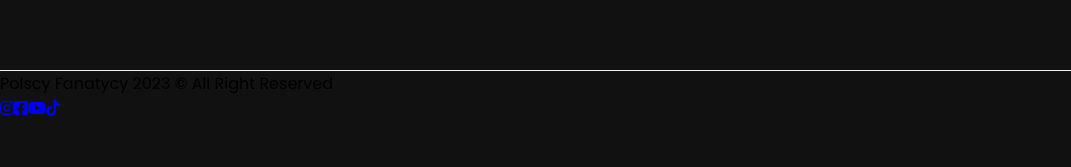
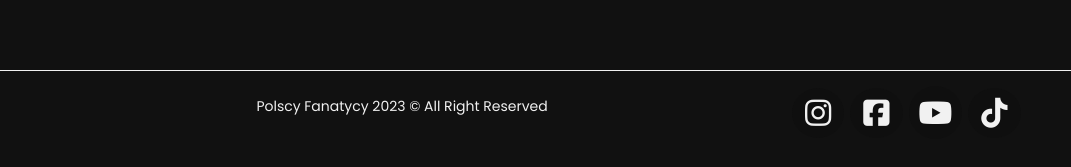
Before and after one commit to rezio3/polscy-fanatycy-website, a React (Create React App) app: page / in a window 1280 px wide. Shown: the part 4388-4555 px from the top of the page, without its empty margins (0-1071 px from the left). Built offline with nearby package versions, Linux system fonts and the light colour scheme.

Commit message:
update footer styles

```diff
--- a/src/style/css/footer.css
+++ b/src/style/css/footer.css
@@ -1,5 +1,32 @@
 .footer-container {
-  height: 150px;
+  height: 100px;
   width: 100%;
   border-top: 1px solid #f1f1f1;
+  display: flex;
+  justify-content: space-evenly;
 }
+.footer-container .copyright {
+  color: #f1f1f1;
+  font-size: 14px;
+  margin: 25px 0 0 15px;
+}
+.footer-container .icons-container {
+  margin: 15px 15px 0 0;
+}
+.footer-container .icons-container .fa-brands {
+  font-size: 30px;
+  color: #f1f1f1;
+  margin: 0 3px;
+  background-color: rgb(15, 15, 15);
+  padding: 10px 13px;
+  border-radius: 50%;
+  transition: 0.3s ease-out;
+  cursor: pointer;
+}
+.footer-container .icons-container .fa-youtube {
+  padding: 11.5px 10px;
+}
+.footer-container .icons-container .fa-brands:hover {
+  color: rgb(15, 15, 15);
+  background-color: #f1f1f1;
+}
--- a/src/style/footer.scss
+++ b/src/style/footer.scss
@@ -1,5 +1,35 @@
 .footer-container {
-	height: 150px;
+	height: 100px;
 	width: 100%;
 	border-top: 1px solid #f1f1f1;
+	display: flex;
+	justify-content: space-evenly;
+
+	.copyright {
+		color: #f1f1f1;
+		font-size: 14px;
+		margin: 25px 0 0 15px;
+	}
+	.icons-container {
+		margin: 15px 15px 0 0;
+		.fa-brands {
+			font-size: 30px;
+			color: #f1f1f1;
+			margin: 0 3px;
+			background-color: rgb(15, 15, 15);
+			padding: 10px 13px;
+			border-radius: 50%;
+			transition: 0.3s ease-out;
+			cursor: pointer;
+		}
+
+		.fa-youtube {
+			padding: 11.5px 10px;
+		}
+
+		.fa-brands:hover {
+			color: rgb(15, 15, 15);
+			background-color: #f1f1f1;
+		}
+	}
 }
```
